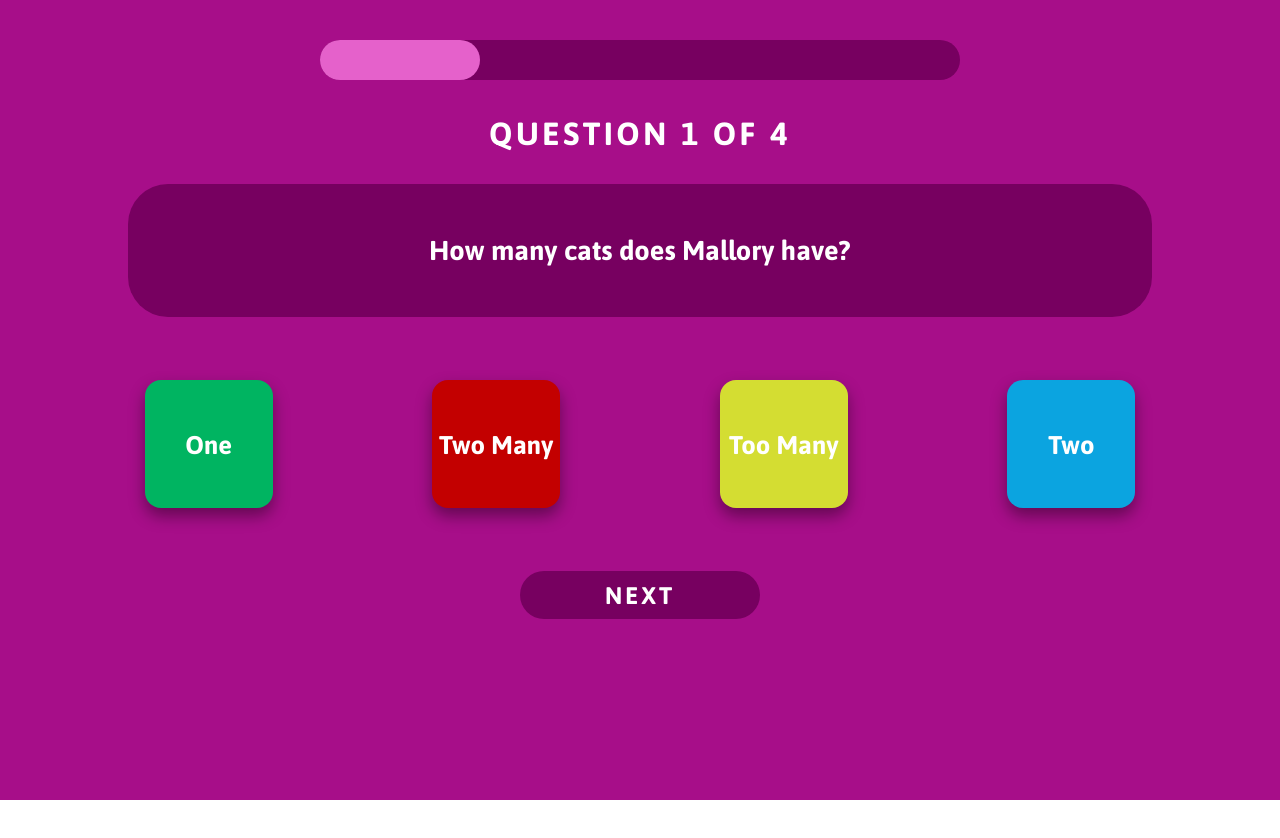
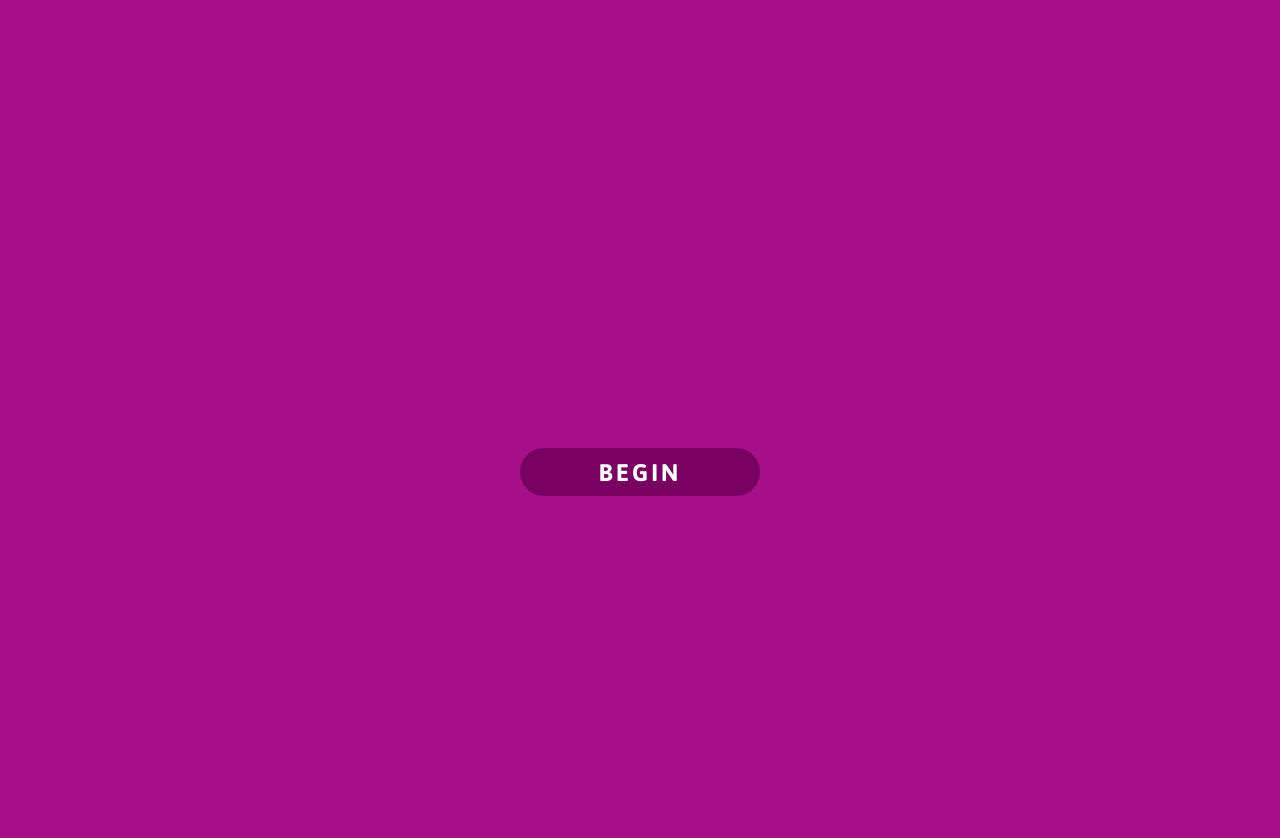
Before and after one commit to mallmsy/quizzle-app, a React (Create React App) app: page / in a window 1280 px wide. Shown: the top 838 px of the page. Built offline with nearby package versions, Linux system fonts and the light colour scheme.

Commit message:
fixed logic to only count up correct answer when submitted

```diff
--- a/src/App.js
+++ b/src/App.js
@@ -4,6 +4,7 @@ import React from 'react';
 import ProgressBar from './components/ProgressBar.js';
 import Next from './components/Next.js';
 import Finish from './components/Finish.js';
+import Welcome from './components/Welcome.js';
 import Active from './components/Active.js';
 import quiz from './quiz.js';
 
@@ -16,10 +17,28 @@ class App extends React.Component {
     numQuestions: quiz.length,
     selectedAnswer: null,
     numCorrect: 0,
-    completed: false
+    completed: false,
+    started: false
+  }
+
+  begin = () => {
+    this.setState({
+      started: true
+    })
+  }
+
+  submitAnswer = () => {
+    if (this.state.selectedAnswer === this.state.currentQuestion.correctAnswer) {
+      this.setState({
+        numCorrect: this.state.numCorrect + 1
+      })
+    }
   }
 
   next = (e) => {
+
+    this.submitAnswer();
+
     if (e.target.innerText === 'FINISH') {
       this.setState({
         completed: true,
@@ -45,21 +64,15 @@ class App extends React.Component {
   }
 
   collectAnswer = (index) => {
-    if (index === this.state.currentQuestion.correctAnswer) {
-      this.setState({
-        numCorrect: this.state.numCorrect + 1,
-        selectedAnswer: index
-      })
-    } else {
       this.setState({
         selectedAnswer: index
       })
-    }
   }
 
   render() {
     return (
       <div className="main">
+        <Welcome begin={this.begin} started={this.state.started}/>
         <ProgressBar
         currentQuestion={this.state.currentQuestion}
         numQuestions={this.state.numQuestions}/>
--- /dev/null
+++ b/src/components/Welcome.js
@@ -0,0 +1,26 @@
+import React from 'react';
+
+const Welcome = ({begin, started}) => {
+  return (
+    <div
+    className={"welcome"}
+    id={started ? "collapse" : null}>
+
+      <div
+      className="next-button-wrapper"
+      id={started ? "collapse" : null}>
+
+        <div
+        className="next-button"
+        onClick={() => begin()}
+        id={started ? "collapse" : null}>
+
+          <p>{started ? "" : "Begin"}</p>
+
+        </div>
+      </div>
+    </div>
+  );
+}
+
+export default Welcome;
--- a/src/index.css
+++ b/src/index.css
@@ -16,13 +16,27 @@ blue: rgb(11, 164, 224)
   box-sizing: inherit;
 }
 
-.main {
-  width: 100%;
-  height: 100vh;
-  margin-bottom: 3rem;
+body {
   background-color: rgb(167, 14, 137);
 	font-family: 'Asap', sans-serif;
 	color: #fff;
+}
+
+.main {
+  margin-top: 5%;
+  margin-bottom: 5%;
+}
+
+.welcome {
+  height: 55%;
+  width: 100%;
+  padding-top: 24rem;
+  background-color: rgb(167, 14, 137);
+  position: absolute;
+}
+
+#collapse {
+  visibility: hidden;
 }
 
 .progress-bar__wrapper {
@@ -91,6 +105,7 @@ blue: rgb(11, 164, 224)
 
   height: 8rem;
 	width: 8rem;
+  padding: 10px;
   border-radius: 1rem;
 	text-align: center;
   justify-self: center;
@@ -163,6 +178,16 @@ blue: rgb(11, 164, 224)
 	margin-bottom: 3rem;
 }
 
+.next-button:hover {
+	transform: translateY(-3px);
+	box-shadow: 0 1rem 2rem rgba(0, 0 , 0,.2);
+}
+
+.next-button:active {
+	transform: translateY(-1px);
+	box-shadow: 0 .5rem 1rem rgba(0, 0, 0, .4);
+}
+
 .next-button p {
 	height: 50px;
   line-height: 50px;
--- a/src/quiz.js
+++ b/src/quiz.js
@@ -1,25 +1,25 @@
 const quiz = [
   {
     id: 1,
-    question: "How many cats does Mallory have?",
-    answers: ["One", "Two Many", "Too Many", "Two"],
-    correctAnswer: 3,
+    question: "Which kind of fry is best?",
+    answers: ["Steak", "Curly", "Shoestring", "Waffle"],
+    correctAnswer: 2,
   },
   {
     id: 2,
-    question: "What's Dom's favorite color?",
+    question: "Which color is Dom's favorite color?",
     answers: ["Blue", "Yellow", "Red", "Green"],
     correctAnswer: 3,
   },
   {
     id: 3,
-    question: "Where does Mallory love to hangout?",
+    question: "Where's Mallory's fave hangout?",
     answers: ["The Mall", "The Beach", "Times Square", "Starbucks"],
     correctAnswer: 1,
   },
   {
     id: 4,
-    question: "What is Paulie and June's favorite treat?",
+    question: "What treat do Paulie and June love best?",
     answers: ["Minnows", "Greenies", "MEAT TOOB", "Their Own Butt"],
     correctAnswer: 2,
   }
```
